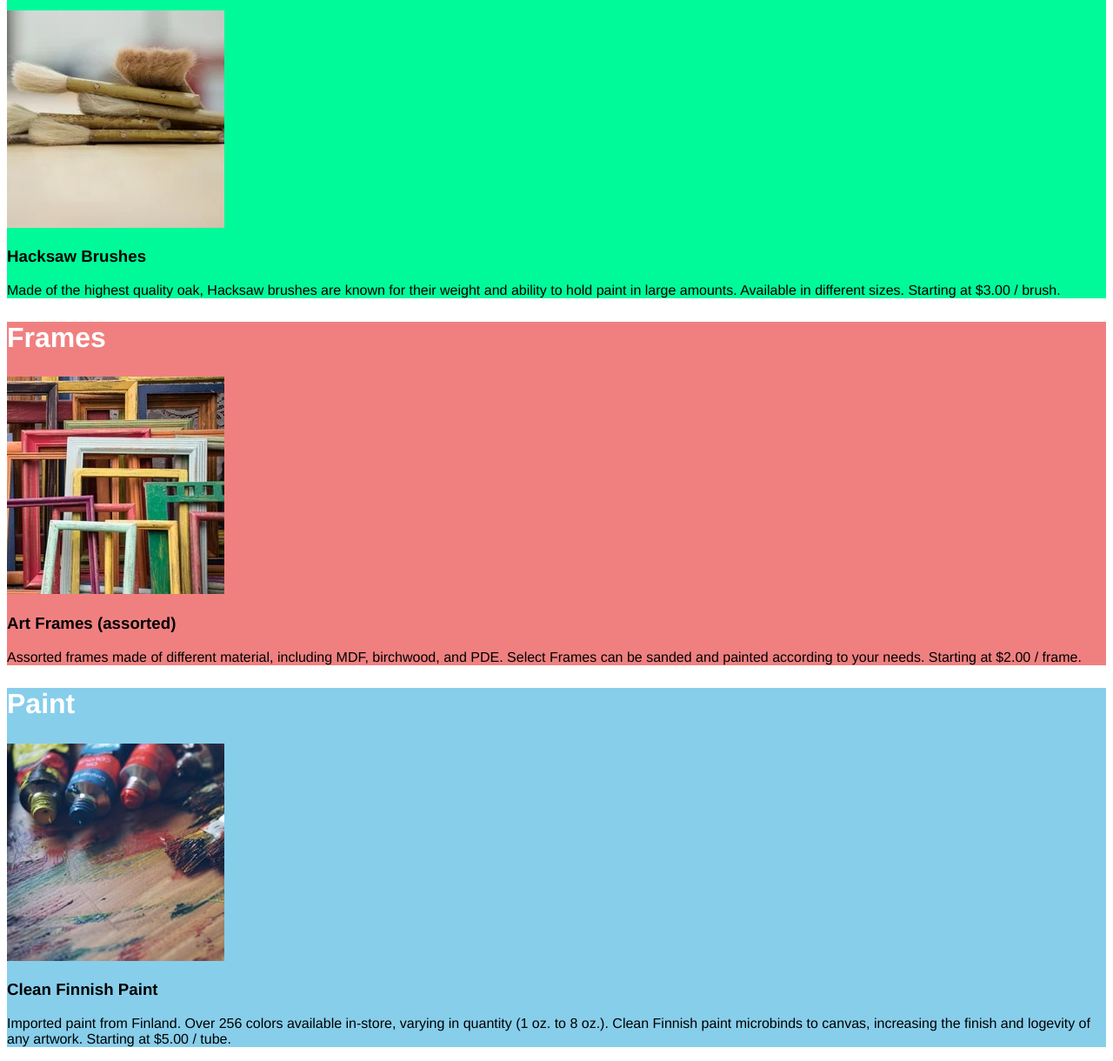
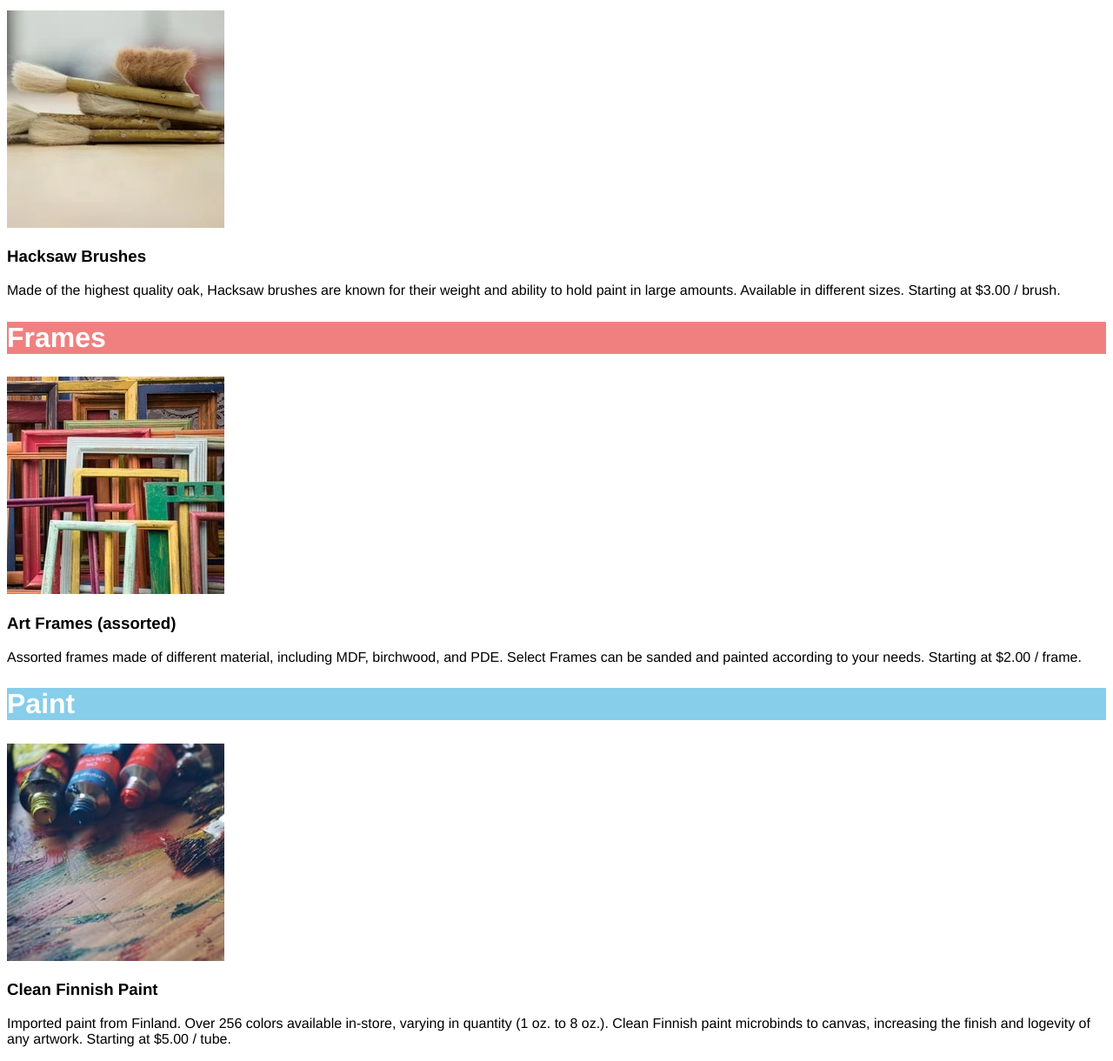
Before and after one commit to k-ballard/Arts-And-Crafts, a plain HTML site: page index.html in a window 1280 px wide. Shown: the part 449-1669 px from the top of the page at 87% size. Drawn offline with Linux system fonts and the light colour scheme; files whose address does not match are found by name.

Commit message:
Cleaned up styling for section h2's

```diff
--- a/index.html
+++ b/index.html
@@ -10,20 +10,20 @@
         <img src="C:\Users\Kevin\Projects\Codecademy\Arts-And-Crafts\pattern.webp"/>
         <h1>Dasmoto's Arts & Crafts</h1>
     </header>
-    <section id="brushes">
-        <h2 id="sectionHeading">Brushes</h2>
+    <section id="itemGroup">
+        <h2 id="sectionHeading" class="brushes">Brushes</h2>
         <img src="C:\Users\Kevin\Projects\Codecademy\Arts-And-Crafts\hacksaw.webp" />
         <h3>Hacksaw Brushes</h3>
         <p>Made of the highest quality oak, Hacksaw brushes are known for their weight and ability to hold paint in large amounts. Available in different sizes. Starting at $3.00 / brush.</p>
     </section>
-    <section id="frames">
-        <h2 id="sectionHeading">Frames</h2>
+    <section id="itemGroup">
+        <h2 id="sectionHeading" class="frames">Frames</h2>
         <img src="C:\Users\Kevin\Projects\Codecademy\Arts-And-Crafts\frames.webp" />
         <h3>Art Frames (assorted)</h3>
         <p>Assorted frames made of different material, including MDF, birchwood, and PDE. Select Frames can be sanded and painted according to your needs. Starting at $2.00 / frame.</p>
     </section>
-    <section id="paint">
-        <h2 id="sectionHeading">Paint</h2>
+    <section id="itemGroup">
+        <h2 id="sectionHeading" class="paint">Paint</h2>
         <img src="C:\Users\Kevin\Projects\Codecademy\Arts-And-Crafts\finnish.jpeg" />
         <h3>Clean Finnish Paint</h3>
         <p>Imported paint from Finland. Over 256 colors available in-store, varying in quantity (1 oz. to 8 oz.). Clean Finnish paint microbinds to canvas, increasing the finish and logevity of any artwork. Starting at $5.00 / tube.</p>
--- a/style.css
+++ b/style.css
@@ -9,14 +9,14 @@
     color: white;
 }
 
-#brushes {
+.brushes {
     background-color: mediumspringgreen;
 }
 
-#frames {
+.frames {
     background-color: lightcoral;
 }
 
-#paint {
+.paint {
     background-color: skyblue;
 }
```
